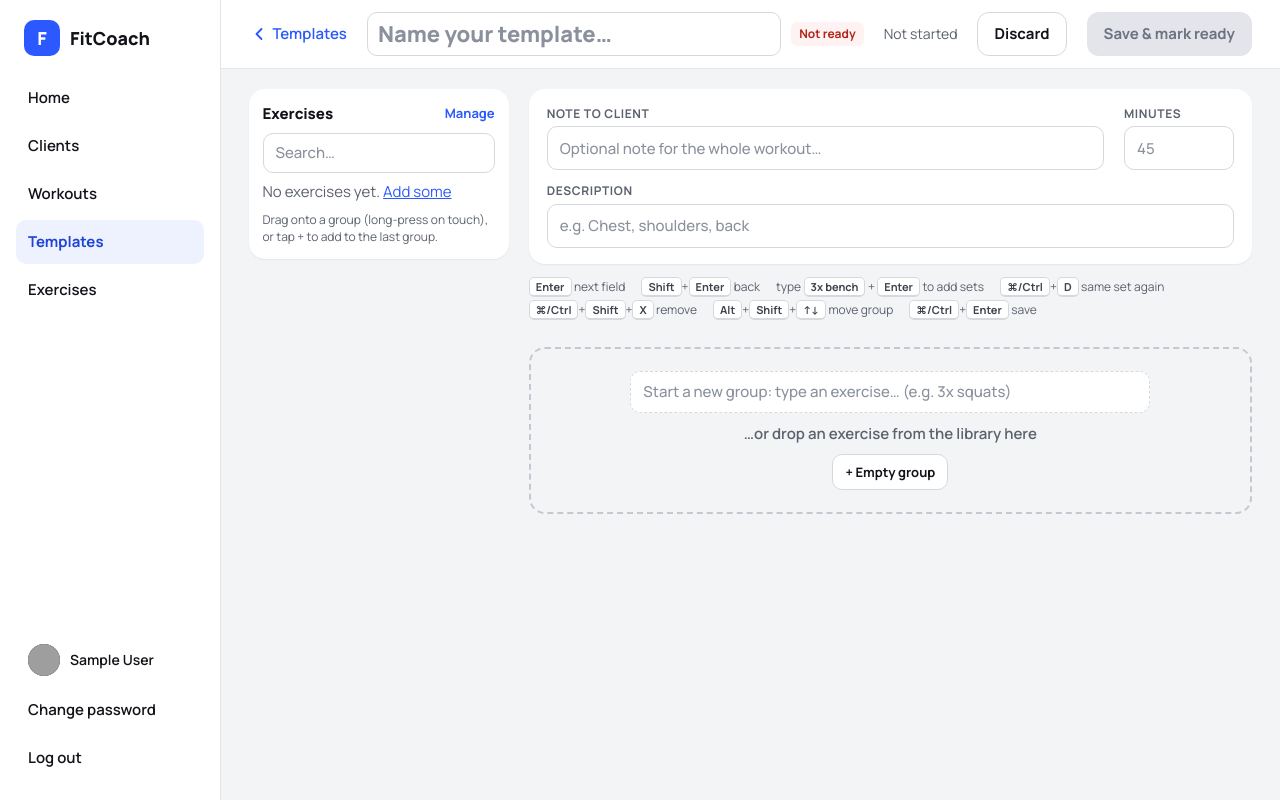
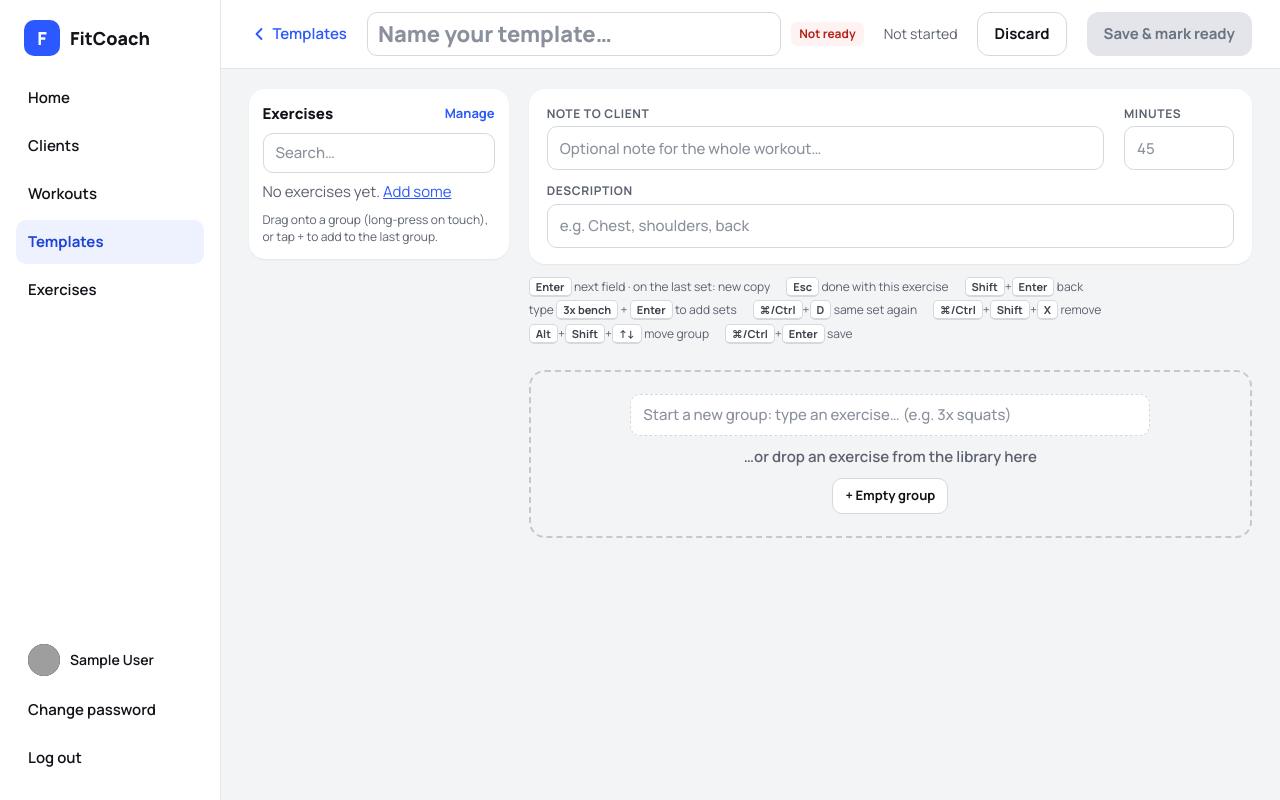
Before and after one commit to ABeGood/klim_fit, a FastAPI app: page /admin/workout-composer in a window 1280 px wide. Run offline with FastAPI, Linux system fonts and the light colour scheme; the visitor is signed in with stand-in values (Sample User, id 1); data that the repository does not hold is empty; some libraries are stand-ins or nearby versions; grey boxes are pictures that could not be loaded.

Commit message:
Enter on a group's last set adds a copy of it
In the composer, pressing Enter on the last field of a group's last set now
adds a copy of that set (same exercise and values) with the cursor in its
first field, so identical sets are "type once, then Enter Enter Enter". Esc
leaves the exercise for the group's add box; if the last copy was never
touched (one Enter too many), Esc removes it. Sets that aren't last still
step to the next set as before. Legend updated.

Co-Authored-By: Claude Opus 5.5 <noreply@anthropic.com>

```diff
--- a/static/js/composer.js
+++ b/static/js/composer.js
@@ -318,9 +318,9 @@
         });
     }
 
-    function duplicateSet(group, set, field) {
+    function duplicateSet(group, set, field, fresh) {
         const ex = exerciseOf(set);
-        const copy = Object.assign({}, set, { lid: lid(), id: null });
+        const copy = Object.assign({}, set, { lid: lid(), id: null, fresh: !!fresh });
         group.sets.splice(group.sets.indexOf(set) + 1, 0, copy);
         focusAfterRender('s:' + copy.lid + ':' + (field || setFields(copy)[0]));
         render();
@@ -330,12 +330,12 @@
         });
     }
 
-    function removeSet(group, set) {
+    function removeSet(group, set, focusTo) {
         const ex = exerciseOf(set);
         const index = group.sets.indexOf(set);
         group.sets.splice(index, 1);
         const neighbour = group.sets[index] || group.sets[index - 1];
-        focusAfterRender(neighbour ? firstFieldKey(neighbour) : 'g:' + group.lid + ':add');
+        focusAfterRender(focusTo || (neighbour ? firstFieldKey(neighbour) : 'g:' + group.lid + ':add'));
         render();
         sync.push('Remove ' + ex.name, async () => {
             await api('/api/' + KIND + '/sets/' + set.id, 'DELETE');
@@ -368,6 +368,7 @@
             if (isNaN(value) || value < 0 || (!allowZero && value === 0)) return;
         }
         set[field] = value;
+        set.fresh = false;
         refreshValidity();
         const ex = exerciseOf(set);
         debouncedPush(set.lid + ':' + field, ex.name + ': ' + label + ' = ' + (value === null ? '—' : value),
@@ -380,6 +381,7 @@
 
     function onSetNoteChanged(set, rawValue) {
         set.note = rawValue;
+        set.fresh = false;
         const ex = exerciseOf(set);
         debouncedPush(set.lid + ':note', 'Note on ' + ex.name, async () => {
             await api('/api/' + KIND + '/sets/' + set.id, 'PUT', { note: set.note });
@@ -477,6 +479,7 @@
         if (!parsed) return;
         set.target_reps = parsed.reps;
         set.target_reps_max = parsed.max;
+        set.fresh = false;
         refreshValidity();
         const ex = exerciseOf(set);
         debouncedPush(set.lid + ':target_reps', ex.name + ': reps = ' + (parsed.max ? 'max' : (parsed.reps || '—')), async () => {
@@ -913,9 +916,15 @@
             if (!set) return;
             const fields = setFields(set);
             const i = fields.indexOf(field);
-            if (field === 'note') return focusKey(nextFromSet(set, back));
-            const next = fields[back ? i - 1 : i + 1];
-            return focusKey(next ? 's:' + set.lid + ':' + next : nextFromSet(set, back));
+            const next = field === 'note' ? null : fields[back ? i - 1 : i + 1];
+            if (next) return focusKey('s:' + set.lid + ':' + next);
+            const group = groupOfSet(set);
+            // Last field of the group's last set: Enter adds a copy of it (same exercise and values) -- Esc leaves
+            if (!back && group.sets[group.sets.length - 1] === set) {
+                flushAllEdits();
+                return duplicateSet(group, set, null, true);
+            }
+            return focusKey(nextFromSet(set, back));
         }
         if (type === 'g') {
             const group = findGroup(lidStr);
@@ -1001,6 +1010,13 @@
         if (e.key === 'Enter' && !mod && t.dataset.picker !== '1') {
             e.preventDefault();
             onEnter(key, e.shiftKey);
+            return;
+        }
+        if (e.key === 'Escape' && set) {
+            e.preventDefault();
+            const addKey = 'g:' + group.lid + ':add';
+            if (set.fresh && group.sets[group.sets.length - 1] === set) removeSet(group, set, addKey);
+            else focusKey(addKey);
         }
     });
 
--- a/templates/admin/workout_composer.html
+++ b/templates/admin/workout_composer.html
@@ -68,7 +68,8 @@
         </div>
 
         <p class="kbd-help" aria-label="Keyboard shortcuts">
-            <span><kbd>Enter</kbd> next field</span>
+            <span><kbd>Enter</kbd> next field · on the last set: new copy</span>
+            <span><kbd>Esc</kbd> done with this exercise</span>
             <span><kbd>Shift</kbd>+<kbd>Enter</kbd> back</span>
             <span>type <kbd>3x bench</kbd> + <kbd>Enter</kbd> to add sets</span>
             <span><kbd>⌘/Ctrl</kbd>+<kbd>D</kbd> same set again</span>
```
Also changed, not shown: CLAUDE.md (+1 -1 lines).
